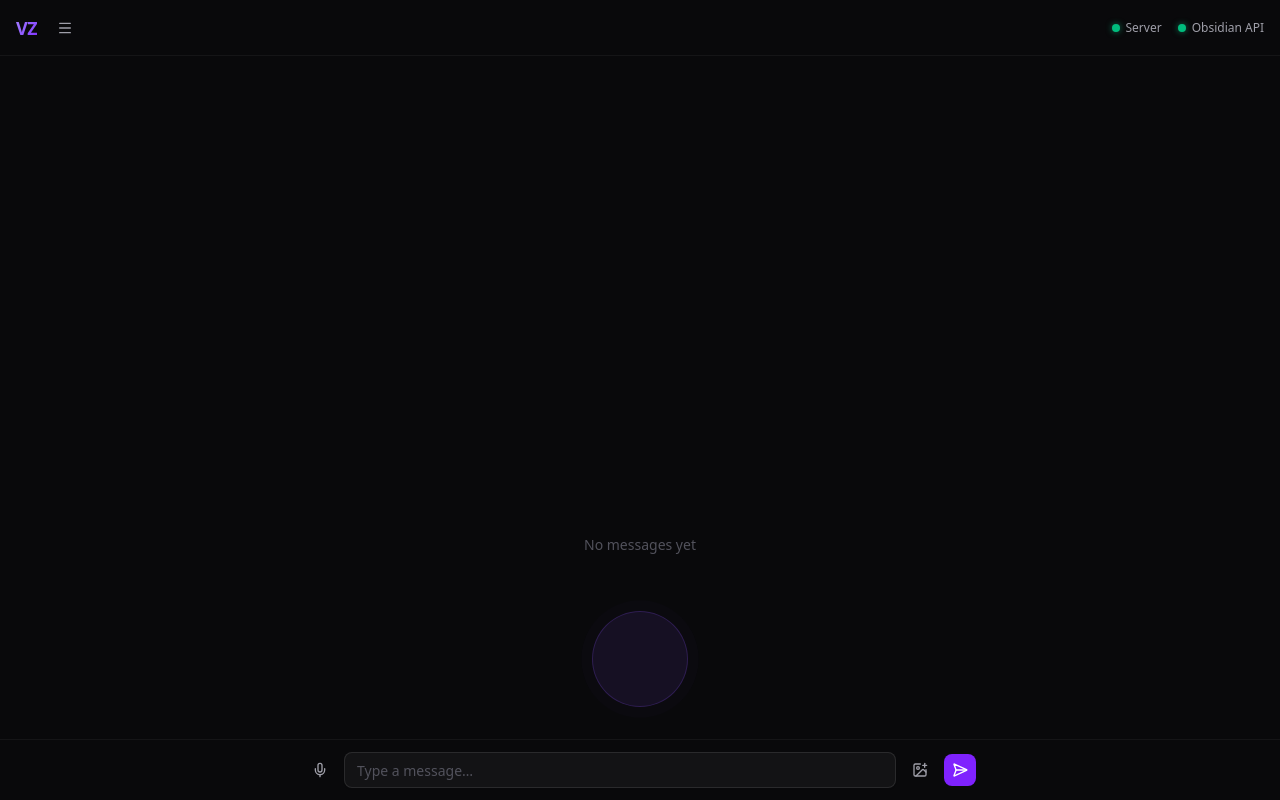
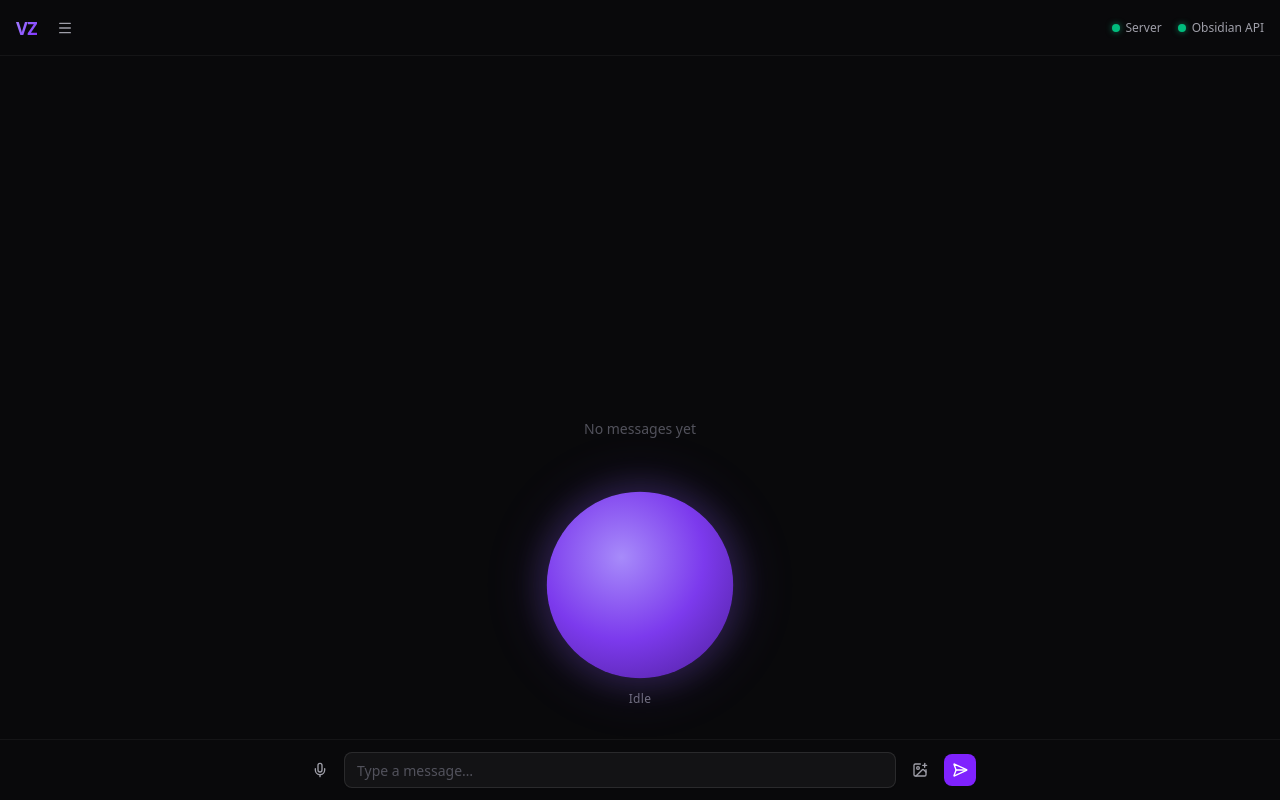
Before and after one commit to speaker1991/voicezettel, a Next.js app: page / in a window 1280 px wide. Built offline with nearby package versions, Linux system fonts and the light colour scheme.

Commit message:
Stage 1-2: layout + animated orb

```diff
--- /dev/null
+++ b/src/components/orb/AiOrb.tsx
@@ -0,0 +1,146 @@
+"use client";
+
+import { motion, type Variants } from "framer-motion";
+
+type OrbState =
+    | "idle"
+    | "listening"
+    | "thinking"
+    | "speaking"
+    | "backgroundListening";
+
+interface AiOrbProps {
+    state: OrbState;
+    audioLevel?: number;
+    onClick?: () => void;
+}
+
+const GLOW_VIOLET = "rgba(139,92,246,";
+const GLOW_BLUE = "rgba(59,130,246,";
+
+function getGlowShadow(intensity: number, color = GLOW_VIOLET): string {
+    return `0 0 ${40 * intensity}px ${12 * intensity}px ${color}${0.3 * intensity}), 0 0 ${80 * intensity}px ${24 * intensity}px ${color}${0.15 * intensity})`;
+}
+
+const orbVariants: Variants = {
+    idle: {
+        scale: [0.95, 1.05, 0.95],
+        boxShadow: [
+            getGlowShadow(0.4),
+            getGlowShadow(0.7),
+            getGlowShadow(0.4),
+        ],
+        transition: {
+            duration: 4,
+            repeat: Infinity,
+            ease: "easeInOut",
+        },
+    },
+    thinking: {
+        scale: 1,
+        rotate: [0, 360],
+        boxShadow: [
+            getGlowShadow(0.6, GLOW_VIOLET),
+            getGlowShadow(0.6, GLOW_BLUE),
+            getGlowShadow(0.6, GLOW_VIOLET),
+        ],
+        transition: {
+            rotate: { duration: 3, repeat: Infinity, ease: "linear" },
+            boxShadow: { duration: 2, repeat: Infinity, ease: "easeInOut" },
+            scale: { duration: 0.4 },
+        },
+    },
+    speaking: {
+        scale: [1, 1.08, 0.96, 1.04, 1],
+        boxShadow: [
+            getGlowShadow(0.7),
+            getGlowShadow(1),
+            getGlowShadow(0.5),
+            getGlowShadow(0.9),
+            getGlowShadow(0.7),
+        ],
+        transition: {
+            duration: 1.2,
+            repeat: Infinity,
+            ease: "easeInOut",
+        },
+    },
+    backgroundListening: {
+        scale: 0.4,
+        boxShadow: getGlowShadow(0.2),
+        transition: {
+            duration: 0.6,
+            ease: "easeOut",
+        },
+    },
+};
+
+function getBackgroundForState(state: OrbState): string {
+    if (state === "thinking") {
+        return "radial-gradient(circle at 30% 30%, #7c3aed, #3b82f6, #7c3aed)";
+    }
+    return "radial-gradient(circle at 40% 35%, #a78bfa, #7c3aed 50%, #4c1d95)";
+}
+
+function getListeningAnimation(audioLevel: number) {
+    const scaleMid = 1 + audioLevel * 0.15;
+    const glowIntensity = 0.5 + audioLevel * 0.5;
+
+    return {
+        scale: [1, scaleMid, 1],
+        boxShadow: [
+            getGlowShadow(glowIntensity * 0.6),
+            getGlowShadow(glowIntensity),
+            getGlowShadow(glowIntensity * 0.6),
+        ],
+        transition: {
+            duration: 0.6,
+            repeat: Infinity,
+            ease: "easeInOut" as const,
+        },
+    };
+}
+
+export function AiOrb({ state, audioLevel = 0, onClick }: AiOrbProps) {
+    const isListening = state === "listening";
+
+    const animate = isListening
+        ? getListeningAnimation(audioLevel)
+        : state;
+
+    return (
+        <motion.div
+            className="relative cursor-pointer select-none"
+            onClick={onClick}
+        >
+            {/* Outer ring for listening state */}
+            {isListening && (
+                <motion.div
+                    className="absolute inset-0 rounded-full border border-violet-400/30"
+                    initial={{ scale: 1, opacity: 0.6 }}
+                    animate={{
+                        scale: [1, 1.4, 1],
+                        opacity: [0.6, 0, 0.6],
+                    }}
+                    transition={{
+                        duration: 1.2,
+                        repeat: Infinity,
+                        ease: "easeOut",
+                    }}
+                />
+            )}
+
+            {/* Main orb */}
+            <motion.div
+                className="size-[120px] rounded-full sm:size-[180px]"
+                style={{ background: getBackgroundForState(state) }}
+                variants={orbVariants}
+                animate={animate}
+                whileHover={{ scale: state === "backgroundListening" ? 0.45 : 1.08 }}
+                whileTap={{ scale: state === "backgroundListening" ? 0.38 : 0.95 }}
+            />
+        </motion.div>
+    );
+}
+
+export type { OrbState };
--- a/src/components/orb/OrbArea.tsx
+++ b/src/components/orb/OrbArea.tsx
@@ -1,24 +1,43 @@
 "use client";
 
-import { motion } from "framer-motion";
+import { useCallback, useState } from "react";
+import { AiOrb, type OrbState } from "@/components/orb/AiOrb";
+
+const STATE_CYCLE: OrbState[] = [
+    "idle",
+    "listening",
+    "thinking",
+    "speaking",
+    "backgroundListening",
+];
+
+const STATE_LABELS: Record<OrbState, string> = {
+    idle: "Idle",
+    listening: "Listening",
+    thinking: "Thinking",
+    speaking: "Speaking",
+    backgroundListening: "Background",
+};
 
 export function OrbArea() {
+    const [stateIndex, setStateIndex] = useState(0);
+
+    const currentState = STATE_CYCLE[stateIndex];
+
+    const cycleState = useCallback(() => {
+        setStateIndex((prev) => (prev + 1) % STATE_CYCLE.length);
+    }, []);
+
     return (
-        <div className="flex items-center justify-center py-8">
-            <motion.div
-                className="size-24 rounded-full border border-violet-500/20 bg-violet-500/10"
-                animate={{
-                    boxShadow: [
-                        "0 0 0 0px rgba(139,92,246,0.15)",
-                        "0 0 0 12px rgba(139,92,246,0)",
-                    ],
-                }}
-                transition={{
-                    duration: 2,
-                    repeat: Infinity,
-                    ease: "easeOut",
-                }}
+        <div className="flex flex-col items-center justify-center gap-4 py-8">
+            <AiOrb
+                state={currentState}
+                audioLevel={currentState === "listening" ? 0.6 : 0}
+                onClick={cycleState}
             />
+            <span className="text-xs tracking-wide text-zinc-500">
+                {STATE_LABELS[currentState]}
+            </span>
         </div>
     );
 }
```
